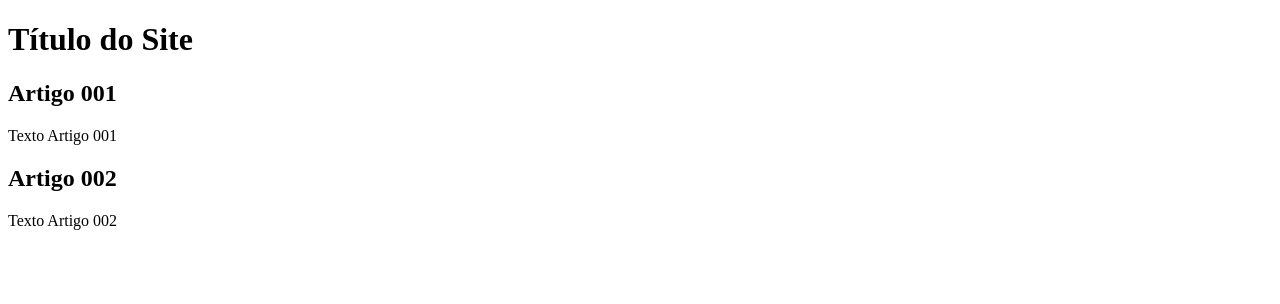
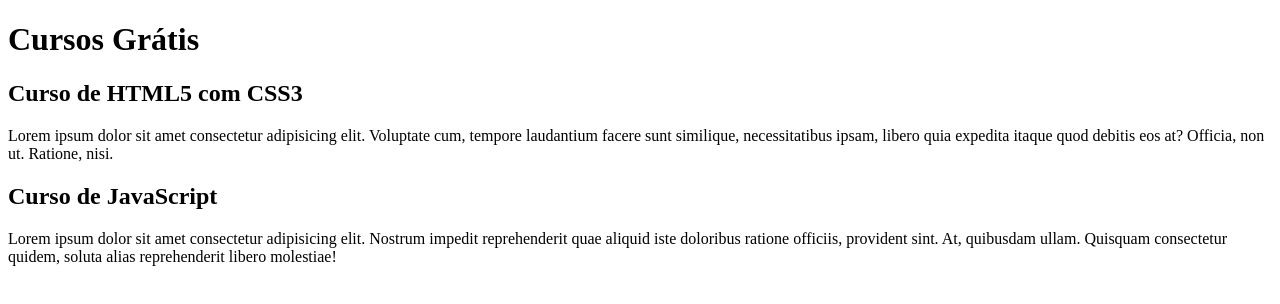
Before and after one commit to Francisca999-tina/Site-01, a plain HTML site: page index.html in a window 1280 px wide. Drawn offline with Linux system fonts and the light colour scheme.

Commit message:
Começei a escrever o conteúdo

```diff
--- a/index.html
+++ b/index.html
@@ -8,15 +8,15 @@
 <body>
     <main>
         <header>
-        <h1>Título do Site</h1>
+        <h1>Cursos Grátis</h1>
     </header>
     <Article>
-        <h2>Artigo 001</h2>
-        <p>Texto Artigo 001</p>
+        <h2>Curso de HTML5 com CSS3</h2>
+        <p>Lorem ipsum dolor sit amet consectetur adipisicing elit. Voluptate cum, tempore laudantium facere sunt similique, necessitatibus ipsam, libero quia expedita itaque quod debitis eos at? Officia, non ut. Ratione, nisi.</p>
     </Article>
     <Article>
-        <h2>Artigo 002</h2>
-        <p>Texto Artigo 002</p>
+        <h2>Curso de JavaScript</h2>
+        <p>Lorem ipsum dolor sit amet consectetur adipisicing elit. Nostrum impedit reprehenderit quae aliquid iste doloribus ratione officiis, provident sint. At, quibusdam ullam. Quisquam consectetur quidem, soluta alias reprehenderit libero molestiae!</p>
     </Article>
     </main>
 </body>
```
